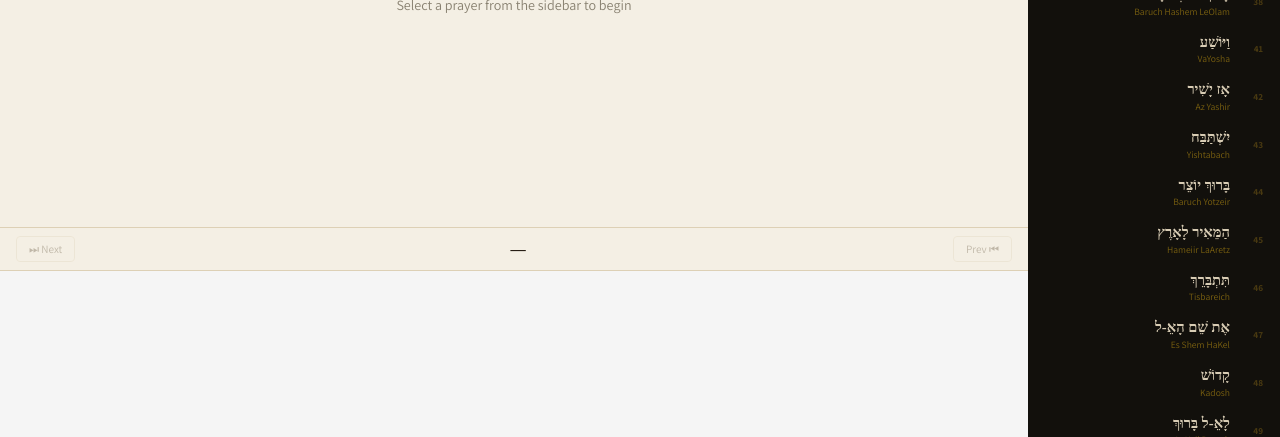
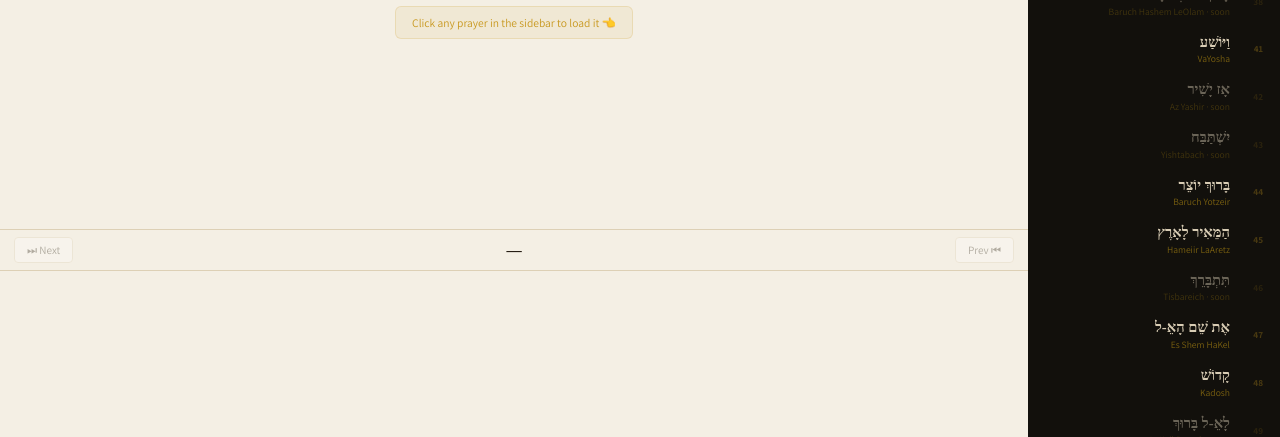
Before and after one commit to amazingfunsos-bit/siddur-app, a plain HTML site: page index.html in a window 1280 px wide. Shown: the part 363-800 px from the top of the page. Drawn offline with Linux system fonts and the light colour scheme; a web font is replaced by a local one.

Commit message:
Update index.html

```diff
--- a/index.html
+++ b/index.html
@@ -50,75 +50,48 @@ html,body{height:100%;overflow:hidden;background:var(--bg);color:var(--ink);font
 #topbar{background:var(--white);border-bottom:1px solid var(--border);padding:10px 20px;display:flex;align-items:center;justify-content:space-between;flex-shrink:0;gap:12px}
 .tb-title{font-family:var(--he);font-size:1.25rem;font-weight:700;color:var(--ink);white-space:nowrap;overflow:hidden;text-overflow:ellipsis}
 .tb-sub{font-family:var(--ui);font-size:.66rem;color:var(--muted);margin-top:1px}
-.tb-right{display:flex;align-items:center;gap:10px;flex-shrink:0}
-
-/* speed group in topbar */
-#spd-grp{display:flex;align-items:center;gap:2px;background:rgba(200,152,30,.08);border:1px solid rgba(200,152,30,.22);border-radius:18px;padding:2px}
+#spd-grp{display:flex;align-items:center;gap:2px;background:rgba(200,152,30,.07);border:1px solid rgba(200,152,30,.2);border-radius:18px;padding:2px;flex-shrink:0}
 .sp-btn{background:transparent;border:none;color:var(--muted);font-family:var(--ui);font-size:.62rem;font-weight:700;padding:3px 8px;border-radius:14px;cursor:pointer;transition:all .12s;white-space:nowrap}
 .sp-btn:hover{color:var(--ink)}
 .sp-btn.on{background:var(--gold);color:#fff}
 
-/* CONTENT — split: prayer title top, SC player bottom */
+/* CONTENT */
 #content{flex:1;display:flex;flex-direction:column;overflow:hidden}
 
+/* prayer hero */
 #prayer-hero{
   flex:1;display:flex;flex-direction:column;align-items:center;justify-content:center;
-  padding:20px 28px;text-align:center;direction:rtl;gap:10px;
+  padding:20px 28px;text-align:center;direction:rtl;gap:10px;min-height:0;
 }
 .pd-num{font-family:var(--ui);font-size:.7rem;font-weight:600;color:var(--gold);letter-spacing:.14em;text-transform:uppercase;min-height:1em}
 .pd-he{font-family:var(--he);font-size:2.8rem;font-weight:900;color:var(--ink);line-height:1.2}
 .pd-en{font-family:var(--ui);font-size:.88rem;color:var(--muted)}
+.hint{font-family:var(--ui);font-size:.72rem;color:var(--gold);background:rgba(200,152,30,.08);border:1px solid rgba(200,152,30,.18);border-radius:6px;padding:8px 16px;margin-top:4px}
 
-/* SC PLAYER AREA */
-#sc-wrap{
-  flex-shrink:0;
-  background:var(--white);
-  border-top:1px solid var(--border);
-  display:flex;flex-direction:column;
-}
+/* SC player area */
+#sc-wrap{flex-shrink:0;border-top:1px solid var(--border)}
 
-/* nav row above iframe */
-#sc-nav{
-  display:flex;align-items:center;gap:8px;
-  padding:8px 16px;
-  border-bottom:1px solid var(--border);
-  background:var(--bg);
-}
-.nc{background:transparent;border:1px solid var(--border);color:var(--ink2,#4a3a20);font-family:var(--ui);font-size:.7rem;padding:5px 12px;border-radius:4px;cursor:pointer;transition:background .12s;white-space:nowrap}
+/* nav row */
+#sc-nav{display:flex;align-items:center;gap:8px;padding:7px 14px;background:var(--bg);border-bottom:1px solid var(--border)}
+.nc{background:var(--white);border:1px solid var(--border);color:var(--ink);font-family:var(--ui);font-size:.7rem;padding:5px 12px;border-radius:4px;cursor:pointer;transition:background .12s;white-space:nowrap}
 .nc:hover{background:var(--border)}
 .nc:disabled{opacity:.3;cursor:default}
-#sc-track-name{font-family:var(--he);font-size:.95rem;font-weight:700;color:var(--ink);flex:1;text-align:center;overflow:hidden;text-overflow:ellipsis;white-space:nowrap}
-#sc-status{font-family:var(--ui);font-size:.65rem;color:var(--muted);white-space:nowrap}
+#sc-track-name{font-family:var(--he);font-size:.95rem;font-weight:700;color:var(--ink);flex:1;text-align:center;overflow:hidden;text-overflow:ellipsis;white-space:nowrap;direction:rtl}
 
-/* iframe */
-#sc-frame{
-  width:100%;
-  height:166px;
-  border:none;
-  display:block;
-  background:#f5f5f5;
-}
-
-/* welcome state */
-#welcome{
-  flex:1;display:flex;flex-direction:column;align-items:center;justify-content:center;
-  gap:10px;padding:20px;text-align:center;
-}
-.wlc-he{font-family:var(--he);font-size:2.4rem;font-weight:900;color:var(--ink)}
-.wlc-en{font-family:var(--ui);font-size:.85rem;color:var(--muted)}
-.wlc-hint{font-family:var(--ui);font-size:.75rem;color:var(--gold);background:rgba(200,152,30,.08);border:1px solid rgba(200,152,30,.2);border-radius:6px;padding:8px 16px}
+#sc-frame{width:100%;height:166px;border:none;display:block}
 
 @media(max-width:580px){
   #sb{display:none}
   .pd-he{font-size:2rem}
   #sc-frame{height:150px}
+  #spd-grp .sp-btn[data-s="0.5"],
+  #spd-grp .sp-btn[data-s="0.75"]{display:none}
 }
 </style>
 </head>
 <body>
 <div id="app">
 
-<!-- SIDEBAR -->
 <div id="sb">
   <div class="sb-logo">
     <div class="sb-logo-he">סידור</div>
@@ -128,16 +101,12 @@ html,body{height:100%;overflow:hidden;background:var(--bg);color:var(--ink);font
   <div id="menu"></div>
 </div>
 
-<!-- MAIN -->
 <div id="main">
-
-  <!-- TOPBAR -->
   <div id="topbar">
     <div style="min-width:0">
       <div class="tb-title" id="ttl">סידור</div>
       <div class="tb-sub" id="tsub">בחר תפילה · Select a prayer</div>
     </div>
-    <div class="tb-right">
     <div id="spd-grp">
       <button class="sp-btn" data-s="0.5">0.5×</button>
       <button class="sp-btn" data-s="0.75">0.75×</button>
@@ -149,180 +118,152 @@ html,body{height:100%;overflow:hidden;background:var(--bg);color:var(--ink);font
       <button class="sp-btn" data-s="4">4×</button>
     </div>
   </div>
-  </div>
 
-  <!-- CONTENT -->
   <div id="content">
-
-    <!-- Welcome / prayer hero -->
     <div id="prayer-hero">
       <div class="pd-num" id="pd-num">&nbsp;</div>
       <div class="pd-he" id="pd-he">בחר תפילה</div>
-      <div class="pd-en" id="pd-en">Select a prayer from the sidebar to begin</div>
+      <div class="pd-en" id="pd-en">Select a prayer from the sidebar</div>
+      <div class="hint">👈 Click any prayer in the sidebar to load it</div>
     </div>
 
-    <!-- SoundCloud player area -->
     <div id="sc-wrap">
       <div id="sc-nav">
         <button class="nc" id="b-prev" disabled>⏮ Prev</button>
         <span id="sc-track-name">—</span>
-        <span id="sc-status"></span>
         <button class="nc" id="b-next" disabled>Next ⏭</button>
       </div>
-      <!-- The iframe src is swapped on each prayer selection -->
-      <iframe id="sc-frame"
-        src="about:blank"
-        allow="autoplay"
-        scrolling="no"
-      ></iframe>
+      <iframe id="sc-frame" src="about:blank" allow="autoplay" scrolling="no"></iframe>
     </div>
-
   </div>
 </div>
 </div>
 
 <script>
-// ── Each prayer mapped directly to its SoundCloud track slug ──
-// Slugs taken from the actual playlist page
+// Real slugs scraped directly from soundcloud.com/binyomin-pelman
+// Format: the exact URL path after soundcloud.com/binyomin-pelman/
+// These are confirmed from the live page — suffix numbers included
 const PRAYERS = [
-  { num:'3',   he:'אֱלֹקֵינוּ וֵאלֹקֵי אֲבוֹתֵינוּ', en:'Elokeinu Veilokei Avoseinu', sc:'10992761_tefillah_3_elokeinu' },
-  { num:'4',   he:'וַיְהִי אַחַר',                    en:'Vayehi Achar',               sc:'10992763_tefillah_4_vayehi_achar' },
-  { num:'26',  he:'הוֹשִׁיעֵנוּ',                     en:'Hoshieinu',                  sc:'11002418_tefillah_26_hoshieinu' },
-  { num:'33',  he:'הַלְלוּקָהּ הַלְלִי',              en:'Halelukah Haleli',           sc:'11002436_tefillah_33_halelukah_haleli' },
-  { num:'37',  he:'הַלְלוּקָהּ הַלְלוּ אֵל',          en:'Halelukah Halelu Keil',      sc:'11002444_tefillah_37_halelukah_halelu_keil' },
-  { num:'38',  he:'בָּרוּךְ ה׳ לְעוֹלָם',             en:'Baruch Hashem LeOlam',       sc:'11002448_tefillah_38_baruch_hashem_leolam' },
-  { num:'41',  he:'וַיּוֹשַׁע',                       en:'VaYosha',                    sc:'11002454_tefillah_41_vayosha' },
-  { num:'42',  he:'אָז יָשִׁיר',                      en:'Az Yashir',                  sc:'11002456_tefillah_42_az_yashir' },
-  { num:'43',  he:'יִשְׁתַּבַּח',                     en:'Yishtabach',                 sc:'11002458_tefillah_43_yishtabach' },
-  { num:'44',  he:'בָּרוּךְ יוֹצֵר',                  en:'Baruch Yotzeir',             sc:'11002461_tefillah_44_baruch_yotzeir' },
-  { num:'45',  he:'הַמֵּאִיר לָאָרֶץ',                en:'Hameiir LaAretz',            sc:'11002463_tefillah_45_hameiir_laaretz' },
-  { num:'46',  he:'תִּתְבָּרֵךְ',                     en:'Tisbareich',                 sc:'11002465_tefillah_46_tisbareich' },
-  { num:'47',  he:'אֶת שֵׁם הָאֵ-ל',                 en:'Es Shem HaKel',              sc:'11002467_tefillah_47_es_shem_hakel' },
-  { num:'48',  he:'קָדוֹשׁ',                          en:'Kadosh',                     sc:'11002469_tefillah_48_kadosh' },
-  { num:'49',  he:'לָאֵ-ל בָּרוּךְ',                  en:'LaKeil Baruch',              sc:'11002471_tefillah_49_lakeil_baruch' },
-  { num:'50',  he:'אַהֲבַת עוֹלָם',                   en:'Ahavas Olam',                sc:'11002473_tefillah_50_ahavas_olam' },
-  { num:'51',  he:'שְׁמַע יִשְׂרָאֵל',               en:'Shema Yisrael',              sc:'11002476_tefillah_51_shema_yisrael' },
-  { num:'52',  he:'וְהָיָה',                          en:'VeHayah',                    sc:'11002478_tefillah_52_vehayah' },
-  { num:'53',  he:'וַיֹּאמֶר',                        en:'VaYomer',                    sc:'11002480_tefillah_53_vayomer' },
-  { num:'54',  he:'וְיַצִּיב',                        en:'Vyatziv',                    sc:'11002483_tefillah_54_vyatziv' },
-  { num:'55',  he:'אֶל הָרִאשׁוֹנִים',               en:'Al HaRishonim',              sc:'11002485_tefillah_55_al_harishonim' },
-  { num:'56',  he:'עֶזְרַת אֲבוֹתֵינוּ',             en:'Ezras Avoseinu',             sc:'11002487_tefillah_56_ezras_avoseinu' },
-  { num:'57',  he:'שִׁירָה חֲדָשָׁה',                en:'Shirah Chadashah',           sc:'11002489_tefillah_57_shirah_chadashah' },
-  { num:'58',  he:'שְׁמוֹנֶה עֶשְׂרֵה',              en:'Shmoneh Esrei',              sc:'11002491_tefillah_58_shmoneh_esrei' },
-  { num:'64',  he:'אֱלֹקֵינוּ — תַּחֲנוּן',          en:'Elokeinu — Tachanun',        sc:'11002579_tefillah_64_elokeinu_tachanun' },
-  { num:'65',  he:'וְהוּא רַחוּם',                   en:'VeHu Rachum',                sc:'11002581_tefillah_65_vehu_rachum' },
-  { num:'66',  he:'אָבִינוּ מַלְכֵּנוּ',              en:'Avinu Malkeinu',             sc:'11002584_tefillah_66_avinu_malkeinu' },
-  { num:'67',  he:'אֵ-ל אֶרֶךְ אַפַּיִם',            en:'Kel Erech Apayim',           sc:'11002586_tefillah_67_kel_erech_apayim' },
-  { num:'68',  he:'אַשְׁרֵי',                         en:'Ashrei',                     sc:'11002589_tefillah_68_ashrei' },
-  { num:'69',  he:'לַמְנַצֵּחַ יַעַנְךָ',            en:'Lamnatzeach Yaancha',        sc:'11002592_tefillah_69_lamnatzeach_yaancha' },
-  { num:'70',  he:'וּבָא לְצִיּוֹן',                 en:'Uvuh Letziyon',              sc:'11002594_tefillah_70_uvuh_letziyon' },
-  { num:'71',  he:'תְּפִלָּה לְדָוִד',               en:'Tefillah LeDovid',           sc:'11002601_tefillah_71_tefillah_ledovid' },
-  { num:'72',  he:'בֵּית יַעֲקֹב',                   en:'Bais Yaakov',                sc:'11002603_tefillah_72_bais_yaakov' },
-  { num:'73a', he:'שִׁיר שֶׁל יוֹם — ראשון',         en:'Shir Shel Yom — Sunday',     sc:'11002605_tefillah_73_sunday_shir_shel_yom' },
-  { num:'73b', he:'שִׁיר שֶׁל יוֹם — שני',           en:'Shir Shel Yom — Monday',     sc:'11002607_tefillah_73_monday_shir_shel_yom' },
-  { num:'73c', he:'שִׁיר שֶׁל יוֹם — שלישי',         en:'Shir Shel Yom — Tuesday',    sc:'11002609_tefillah_73_tuesday_shir_shel_yom' },
-  { num:'73d', he:'שִׁיר שֶׁל יוֹם — רביעי',         en:'Shir Shel Yom — Wednesday',  sc:'11002611_tefillah_73_wednesday_shir_shel_yom' },
-  { num:'73e', he:'שִׁיר שֶׁל יוֹם — חמישי',         en:'Shir Shel Yom — Thursday',   sc:'11002613_tefillah_73_thursday_shir_shel_yom' },
-  { num:'73f', he:'שִׁיר שֶׁל יוֹם — שישי',          en:'Shir Shel Yom — Friday',     sc:'11002615_tefillah_73_friday_shir_shel_yom' },
-  { num:'74',  he:'הוֹשִׁיעֵנוּ',                    en:'Hoshieinu (post-Shir)',       sc:'11002617_tefillah_74_hoshieinu' },
-  { num:'75',  he:'קַוֵּה',                           en:'Kavei',                      sc:'11002619_tefillah_75_kavei' },
-  { num:'76',  he:'עָלֵינוּ',                         en:'Aleinu',                     sc:'11002621_tefillah_76_aleinu' },
-  { num:'77',  he:'שֵׁשׁ זְכִירוֹת',                 en:'Sheis Zechiros',             sc:'11002623_tefillah_77_sheis_zechiros' },
+  { num:'3',   he:'אֱלֹקֵינוּ וֵאלֹקֵי אֲבוֹתֵינוּ', en:'Elokeinu Veilokei Avoseinu', sc:'10992761_tefillah_03_elokeinu_veilokei_avoseinu-28' },
+  { num:'4',   he:'וַיְהִי אַחַר',                    en:'Vayehi Achar',               sc:'10992763_tefillah_04_vayehi_achar-27' },
+  { num:'26',  he:'הוֹשִׁיעֵנוּ',                     en:'Hoshieinu',                  sc:null },
+  { num:'33',  he:'הַלְלוּקָהּ הַלְלִי',              en:'Halelukah Haleli',           sc:null },
+  { num:'37',  he:'הַלְלוּקָהּ הַלְלוּ אֵל',          en:'Halelukah Halelu Keil',      sc:null },
+  { num:'38',  he:'בָּרוּךְ ה׳ לְעוֹלָם',             en:'Baruch Hashem LeOlam',       sc:null },
+  { num:'41',  he:'וַיּוֹשַׁע',                       en:'VaYosha',                    sc:'11002454_tefillah_41_vayosha-24' },
+  { num:'42',  he:'אָז יָשִׁיר',                      en:'Az Yashir',                  sc:null },
+  { num:'43',  he:'יִשְׁתַּבַּח',                     en:'Yishtabach',                 sc:null },
+  { num:'44',  he:'בָּרוּךְ יוֹצֵר',                  en:'Baruch Yotzeir',             sc:'11002461_tefillah_44_baruch_yotzeir-22' },
+  { num:'45',  he:'הַמֵּאִיר לָאָרֶץ',                en:'Hameiir LaAretz',            sc:'11002463_tefillah_45_hameiir_laaretz-21' },
+  { num:'46',  he:'תִּתְבָּרֵךְ',                     en:'Tisbareich',                 sc:null },
+  { num:'47',  he:'אֶת שֵׁם הָאֵ-ל',                 en:'Es Shem HaKel',              sc:'11002467_tefillah_47_es_shem_hakel-20' },
+  { num:'48',  he:'קָדוֹשׁ',                          en:'Kadosh',                     sc:'11002469_tefillah_48_kadosh-19' },
+  { num:'49',  he:'לָאֵ-ל בָּרוּךְ',                  en:'LaKeil Baruch',              sc:null },
+  { num:'50',  he:'אַהֲבַת עוֹלָם',                   en:'Ahavas Olam',                sc:'11002473_tefillah_50_ahavas_olam-18' },
+  { num:'51',  he:'שְׁמַע יִשְׂרָאֵל',               en:'Shema Yisrael',              sc:null },
+  { num:'52',  he:'וְהָיָה',                          en:'VeHayah',                    sc:null },
+  { num:'53',  he:'וַיֹּאמֶר',                        en:'VaYomer',                    sc:'11002480_tefillah_53_vayomer-16' },
+  { num:'54',  he:'וְיַצִּיב',                        en:'Vyatziv',                    sc:null },
+  { num:'55',  he:'אֶל הָרִאשׁוֹנִים',               en:'Al HaRishonim',              sc:null },
+  { num:'56',  he:'עֶזְרַת אֲבוֹתֵינוּ',             en:'Ezras Avoseinu',             sc:null },
+  { num:'57',  he:'שִׁירָה חֲדָשָׁה',                en:'Shirah Chadashah',           sc:null },
+  { num:'58',  he:'שְׁמוֹנֶה עֶשְׂרֵה',              en:'Shmoneh Esrei',              sc:null },
+  { num:'64',  he:'אֱלֹקֵינוּ — תַּחֲנוּן',          en:'Elokeinu — Tachanun',        sc:null },
+  { num:'65',  he:'וְהוּא רַחוּם',                   en:'VeHu Rachum',                sc:null },
+  { num:'66',  he:'אָבִינוּ מַלְכֵּנוּ',              en:'Avinu Malkeinu',             sc:null },
+  { num:'67',  he:'אֵ-ל אֶרֶךְ אַפַּיִם',            en:'Kel Erech Apayim',           sc:null },
+  { num:'68',  he:'אַשְׁרֵי',                         en:'Ashrei',                     sc:'11002589_tefillah_68_ashrei-9' },
+  { num:'69',  he:'לַמְנַצֵּחַ יַעַנְךָ',            en:'Lamnatzeach Yaancha',        sc:null },
+  { num:'70',  he:'וּבָא לְצִיּוֹן',                 en:'Uvuh Letziyon',              sc:null },
+  { num:'71',  he:'תְּפִלָּה לְדָוִד',               en:'Tefillah LeDovid',           sc:null },
+  { num:'72',  he:'בֵּית יַעֲקֹב',                   en:'Bais Yaakov',                sc:null },
+  { num:'73a', he:'שִׁיר שֶׁל יוֹם — ראשון',         en:'Shir Shel Yom — Sunday',     sc:null },
+  { num:'73b', he:'שִׁיר שֶׁל יוֹם — שני',           en:'Shir Shel Yom — Monday',     sc:'11002607_tefillah_73_monday_shir_shel_yom-5' },
+  { num:'73c', he:'שִׁיר שֶׁל יוֹם — שלישי',         en:'Shir Shel Yom — Tuesday',    sc:null },
+  { num:'73d', he:'שִׁיר שֶׁל יוֹם — רביעי',         en:'Shir Shel Yom — Wednesday',  sc:'11002611_tefillah_73_wednesday_shir_shel_yom-4' },
+  { num:'73e', he:'שִׁיר שֶׁל יוֹם — חמישי',         en:'Shir Shel Yom — Thursday',   sc:'11002613_tefillah_73_thursday_shir_shel_yom-3' },
+  { num:'73f', he:'שִׁיר שֶׁל יוֹם — שישי',          en:'Shir Shel Yom — Friday',     sc:null },
+  { num:'74',  he:'הוֹשִׁיעֵנוּ',                    en:'Hoshieinu (post-Shir)',       sc:'11002617_tefillah_74_hoshieinu-2' },
+  { num:'75',  he:'קַוֵּה',                           en:'Kavei',                      sc:'11002619_tefillah_75_kavei-1' },
+  { num:'76',  he:'עָלֵינוּ',                         en:'Aleinu',                     sc:null },
+  { num:'77',  he:'שֵׁשׁ זְכִירוֹת',                 en:'Sheis Zechiros',             sc:null },
 ];
 
 const USER = 'binyomin-pelman';
-let cur = -1;
-let spd = 1;
+let cur = -1, spd = 1;
 
-// ── Build iframe URL for a prayer ──
-// Using the direct track URL — no playlist loading needed, instant
-function scUrl(p) {
-  const trackUrl = encodeURIComponent(`https://soundcloud.com/${USER}/${p.sc}`);
+function scEmbedUrl(sc) {
+  const trackUrl = encodeURIComponent(`https://soundcloud.com/${USER}/${sc}`);
   return `https://w.soundcloud.com/player/?url=${trackUrl}&auto_play=true&buying=false&liking=false&download=false&sharing=false&show_artwork=false&show_comments=false&show_playcount=false&show_user=false&hide_related=true&visual=false&color=%23c8981e`;
 }
 
-// ── Build menu ──
 function buildMenu() {
   const m = document.getElementById('menu');
   m.innerHTML = '';
   PRAYERS.forEach((p, i) => {
     const el = document.createElement('div');
-    el.className = 'mi' + (i === cur ? ' active' : '');
-    el.innerHTML = `<div class="mi-num">${p.num}</div><div class="mi-texts"><div class="mi-he">${p.he}</div><div class="mi-en">${p.en}</div></div>`;
-    el.onclick = () => loadPrayer(i);
+    const unavailable = !p.sc;
+    el.className = 'mi' + (i === cur ? ' active' : '') + (unavailable ? ' unavailable' : '');
+    el.style.opacity = unavailable ? '0.45' : '1';
+    el.innerHTML = `<div class="mi-num">${p.num}</div><div class="mi-texts"><div class="mi-he">${p.he}</div><div class="mi-en">${p.en}${unavailable ? ' · soon' : ''}</div></div>`;
+    if (!unavailable) el.onclick = () => loadPrayer(i);
     m.appendChild(el);
     if (i === cur) setTimeout(() => el.scrollIntoView({ block: 'nearest' }), 0);
   });
 }
 
-// ── Load prayer — just swap the iframe src ──
 function loadPrayer(idx) {
+  const p = PRAYERS[idx];
+  if (!p.sc) return;
   cur = idx;
-  const p = PRAYERS[idx];
 
-  // Update header
   document.getElementById('ttl').textContent = p.he;
   document.getElementById('tsub').textContent = `תְּפִלָּה ${p.num} · ${p.en}`;
-
-  // Update hero
   document.getElementById('pd-num').textContent = `תְּפִלָּה ${p.num}`;
   document.getElementById('pd-he').textContent = p.he;
   document.getElementById('pd-en').textContent = p.en;
+  document.getElementById('sc-track-name').textContent = `${p.num}. ${p.he}`;
 
-  // Update nav bar
-  document.getElementById('sc-track-name').textContent = `${p.num}. ${p.he}`;
-  document.getElementById('sc-status').textContent = 'Loading…';
+  // Find prev/next that have sc slugs
+  const prevIdx = PRAYERS.slice(0, idx).map((x,i)=>({x,i})).filter(o=>o.x.sc).pop()?.i ?? -1;
+  const nextIdx = PRAYERS.slice(idx+1).findIndex(x=>x.sc);
+  const nextReal = nextIdx >= 0 ? idx + 1 + nextIdx : -1;
+  document.getElementById('b-prev').disabled = prevIdx < 0;
+  document.getElementById('b-next').disabled = nextReal < 0;
+  document.getElementById('b-prev').onclick = () => { if (prevIdx >= 0) loadPrayer(prevIdx); };
+  document.getElementById('b-next').onclick = () => { if (nextReal >= 0) loadPrayer(nextReal); };
 
-  // Swap iframe — this is the key fix: one lightweight track iframe, no playlist
+  // Swap iframe — the only thing that matters
   const frame = document.getElementById('sc-frame');
-  frame.src = scUrl(p);
-  frame.onload = () => {
-    document.getElementById('sc-status').textContent = '';
-    applySpeed();
-  };
-
-  // Enable nav buttons
-  document.getElementById('b-prev').disabled = idx === 0;
-  document.getElementById('b-next').disabled = idx === PRAYERS.length - 1;
+  frame.src = scEmbedUrl(p.sc);
 
   buildMenu();
 }
 
-// ── Speed — apply to any audio in the page after iframe loads ──
-function applySpeed() {
-  document.querySelectorAll('audio').forEach(a => {
-    try { a.playbackRate = spd; } catch(e) {}
-  });
+// Speed — apply to audio elements; SC iframe is cross-origin so this
+// only works if SC happens to inject an <audio> at the top-level document
+function applySpeed(s) {
+  spd = s;
+  document.querySelectorAll('audio').forEach(a => { try { a.playbackRate = s; } catch(e){} });
 }
-
-// Watch for audio elements
 new MutationObserver(() => {
-  document.querySelectorAll('audio').forEach(a => {
-    try { a.playbackRate = spd; } catch(e) {}
-  });
+  document.querySelectorAll('audio').forEach(a => { try { a.playbackRate = spd; } catch(e){} });
 }).observe(document.documentElement, { childList: true, subtree: true });
 
-// Speed buttons
 document.querySelectorAll('.sp-btn').forEach(b => {
   b.addEventListener('click', () => {
     spd = parseFloat(b.dataset.s);
     document.querySelectorAll('.sp-btn').forEach(x => x.classList.remove('on'));
     b.classList.add('on');
-    applySpeed();
+    applySpeed(spd);
   });
 });
 
-// Prev / Next
-document.getElementById('b-prev').addEventListener('click', () => { if (cur > 0) loadPrayer(cur - 1); });
-document.getElementById('b-next').addEventListener('click', () => { if (cur < PRAYERS.length - 1) loadPrayer(cur + 1); });
-
-// Keyboard
 document.addEventListener('keydown', e => {
-  if (e.key === 'ArrowUp')   { e.preventDefault(); if (cur > 0) loadPrayer(cur - 1); }
-  if (e.key === 'ArrowDown') { e.preventDefault(); if (cur < PRAYERS.length - 1) loadPrayer(cur + 1); }
+  if (e.key === 'ArrowUp')   { e.preventDefault(); document.getElementById('b-prev').click(); }
+  if (e.key === 'ArrowDown') { e.preventDefault(); document.getElementById('b-next').click(); }
 });
 
-// Init
 buildMenu();
 </script>
 </body>
```
Lines whose indentation alone changed are shown as unchanged.
